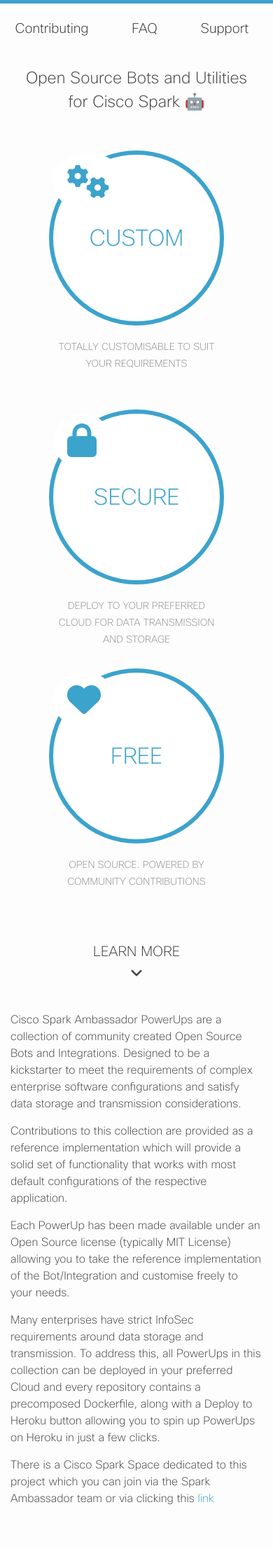
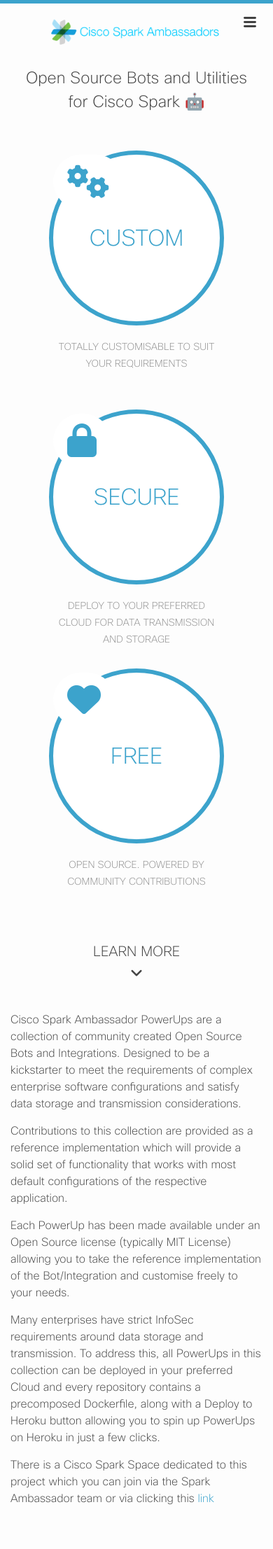
Before and after one commit to CiscoWebexTeamsAmbassadors/StarterKits, a Jekyll site: the page built from index.md, in a window 390 px wide. Shown: the top 2213 px of the page at 70% size. Built offline with Jekyll 4.4.1, drawn with Linux system fonts in a browser that asks for light colours; nearby versions of some CDN libraries; comment, search, counter and statistics services are not loaded.

Commit message:
nav: Add hamburger icon for mobile views

```diff
--- a/_includes/header.html
+++ b/_includes/header.html
@@ -8,8 +8,17 @@
     {% if page_paths %}
     <nav class="site-nav">
 
-
-    <div class="trigger">
+     <input type="checkbox" id="nav-trigger" class="nav-trigger" />
+     <label for="nav-trigger">
+       <span class="menu-icon">
+         <svg viewBox="0 0 18 15" width="18px" height="15px">
+           <path fill="#424242" d="M18,1.484c0,0.82-0.665,1.484-1.484,1.484H1.484C0.665,2.969,0,2.304,0,1.484l0,0C0,0.665,0.665,0,1.484,0 h15.031C17.335,0,18,0.665,18,1.484L18,1.484z"/>
+           <path fill="#424242" d="M18,7.516C18,8.335,17.335,9,16.516,9H1.484C0.665,9,0,8.335,0,7.516l0,0c0-0.82,0.665-1.484,1.484-1.484 h15.031C17.335,6.031,18,6.696,18,7.516L18,7.516z"/>
+           <path fill="#424242" d="M18,13.516C18,14.335,17.335,15,16.516,15H1.484C0.665,15,0,14.335,0,13.516l0,0 c0-0.82,0.665-1.484,1.484-1.484h15.031C17.335,12.031,18,12.696,18,13.516L18,13.516z"/>
+         </svg>
+       </span>
+     </label>
+     <div class="trigger">
       <ul>
         {% assign pages_list = site.pages | sort: "navigation_weight" %}
         {% assign group = 'navigation' %}
@@ -18,10 +27,10 @@
       </ul>
 
     </div>
-   </nav>
-   {% endif %}
+  </nav>
+  {% endif %}
 
 
 
- </div>
+</div>
 </header>
--- a/_sass/_layout.scss
+++ b/_sass/_layout.scss
@@ -338,4 +338,10 @@ a.center {
   h2 {
     display: block;
   }
+
+
+  .site-nav a {
+    font-size: 0.8rem;
+  }
+
 }
```
